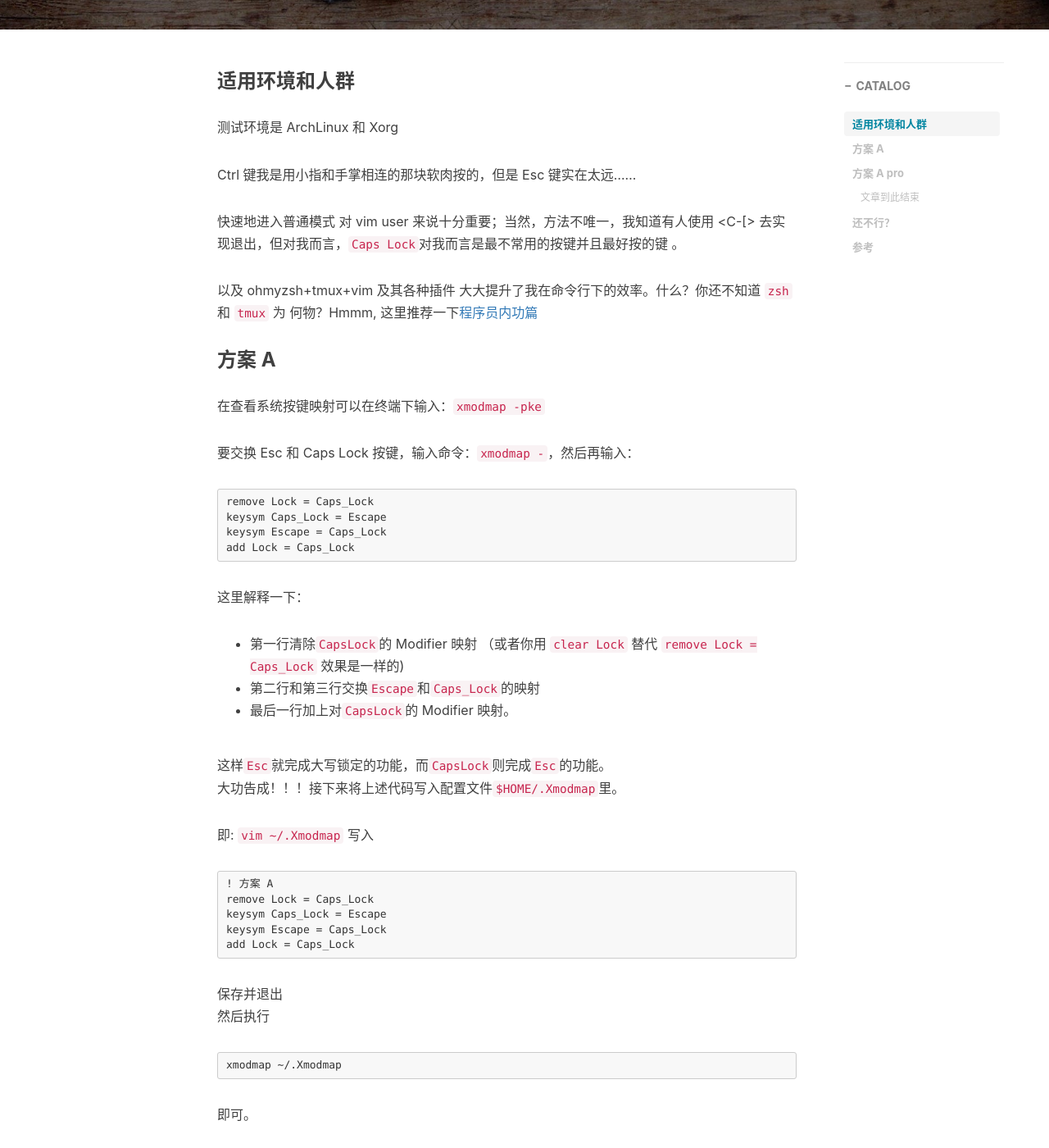
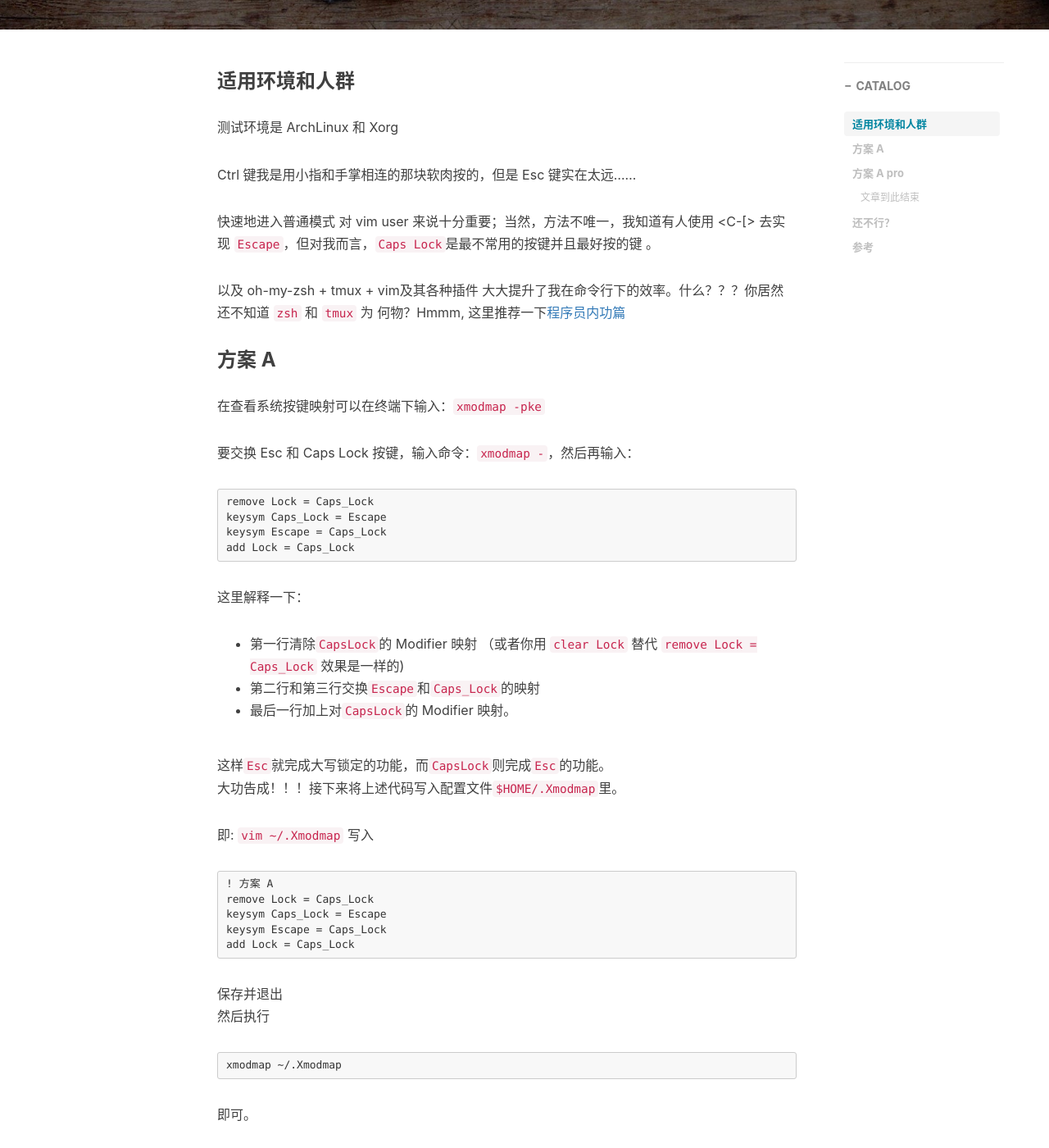
Before and after one commit to junyixu/junyixu.github.io, a Jekyll site: the page built from _posts/2019-02-22-Map-caps_lock-to-escape-in-XWindows.md, in a window 1280 px wide and 1400 px high, scrolled down 547 px. Shown: the whole window at 82% size. Built offline with Jekyll 4.4.1, drawn with Linux system fonts in a browser that asks for light colours; nearby versions of some CDN libraries; comment, search, counter and statistics services are not loaded; some of the changed text lies outside the part shown.

````diff
--- a/_posts/2019-02-22-Map-caps_lock-to-escape-in-XWindows.md
+++ b/_posts/2019-02-22-Map-caps_lock-to-escape-in-XWindows.md
@@ -18,10 +18,10 @@
 Ctrl 键我是用小指和手掌相连的那块软肉按的，但是 Esc 键实在太远……
 
 快速地进入普通模式 对 vim user 来说十分重要；当然，方法不唯一，我知道有人使用
-<C-[> 去实现退出，但对我而言，`Caps Lock`对我而言是最不常用的按键并且最好按的键
+<C-[> 去实现 `Escape`，但对我而言，`Caps Lock`是最不常用的按键并且最好按的键
 。
 
-以及 ohmyzsh+tmux+vim 及其各种插件 大大提升了我在命令行下的效率。什么？你还不知道 `zsh` 和 `tmux` 为
+以及 oh-my-zsh + tmux + vim及其各种插件 大大提升了我在命令行下的效率。什么？？？你居然还不知道 `zsh` 和 `tmux` 为
 何物？Hmmm, 这里推荐一下[程序员内功篇](https://xiaozhou.net/learn-the-command-line-preface-2017-05-12.html)
 ### 方案 A
 在查看系统按键映射可以在终端下输入：`xmodmap -pke`
@@ -61,7 +61,7 @@
 ```
 即可。
 
-若你不需要休眠或挂起，**看到这里就可以了**。
+若你不需要挂起或休眠，**看到这里就可以了**。
 
 【注】 startx 会在启动时按 /etc/X11/xinit/xinitrc 的要求去找 ~/.Xmodmap 这个文件
 。
````
